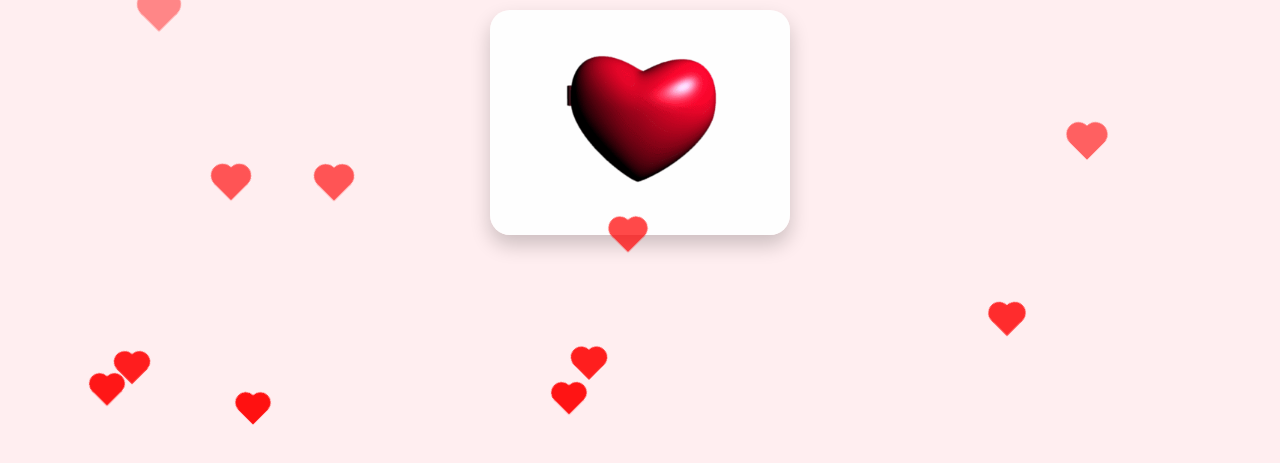
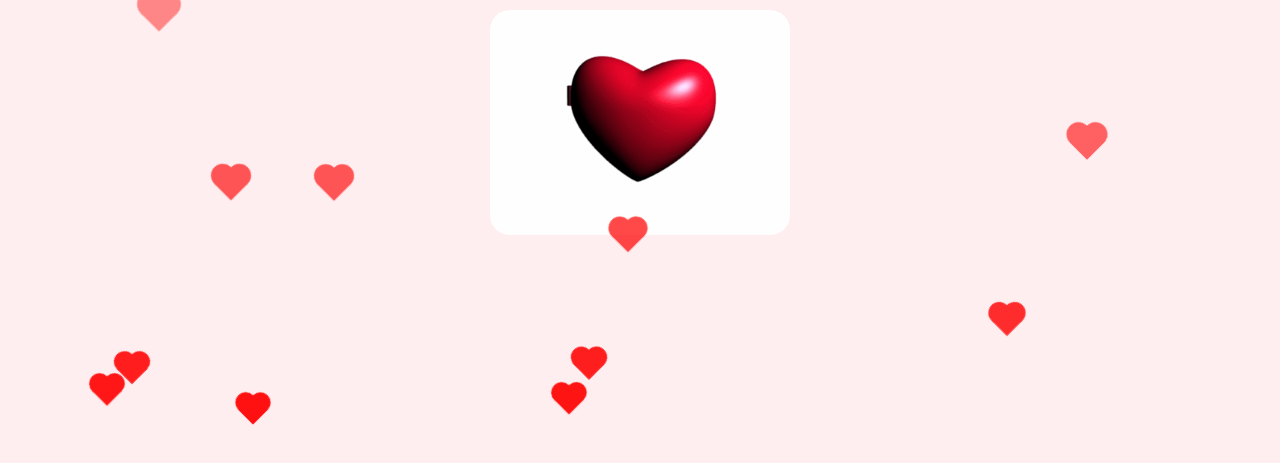
Before and after one commit to CharlesBailon2/-, a plain HTML site: page index.html in a window 1280 px wide. Shown: the part 325-788 px from the top of the page. Drawn offline with Linux system fonts and the light colour scheme.

Commit message:
index.html

```diff
--- a/index.html
+++ b/index.html
@@ -3,7 +3,7 @@
 <head>
   <meta charset="UTF-8">
   <meta name="viewport" content="width=device-width, initial-scale=1.0">
-  <title>???????????</title>
+  <title>💖 Para ti 💖</title>
   <style>
     body {
       margin: 0;
@@ -29,7 +29,8 @@
       width: 300px;
       max-width: 90%;
       border-radius: 20px;
-      box-shadow: 0 10px 20px rgba(0,0,0,0.2);
+      box-shadow: none;
+      background-color: #ffeef0;
     }
 
     .heart {
```
